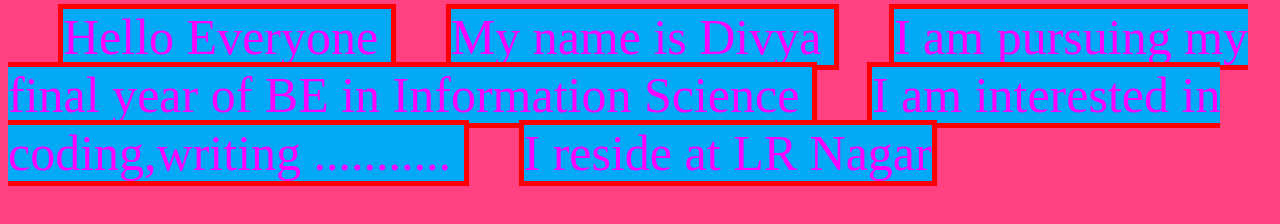
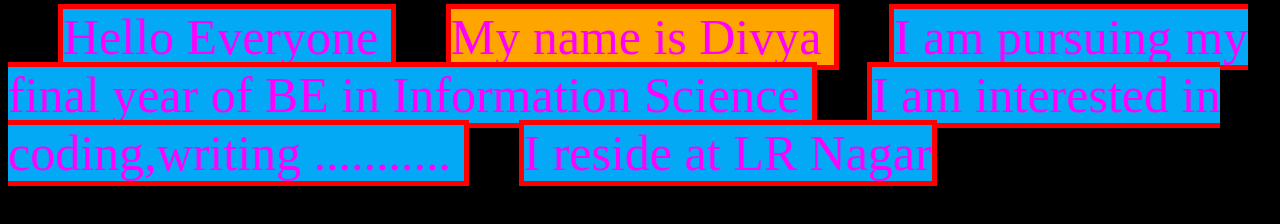
Before and after one commit to divya-ts/SimpleWebPage, a plain HTML site: page MyName.html in a window 1280 px wide. Drawn offline with Linux system fonts and the light colour scheme; files that its build step writes are made by us from their sources.

Commit message:
CSS file was included

```diff
--- a/MyName.html
+++ b/MyName.html
@@ -1,21 +1,22 @@
 <!DOCTYPE html>
 <html>
 	<head>
+		<link rel="stylesheet" type="text/css" href="my-name.css">
 	</head>
-	<body style="background-color: #FF4081; ">
-		<span style="background-color: #03A9F4 ; font-size: 50px; margin-left: 50px; margin-top: 100px; border:5px solid red; color:magenta;">
+	<body>
+		<span class="my-span">
 			Hello Everyone
 		</span>
-		<span style="background-color: #03A9F4 ; font-size: 50px; margin-left: 50px; margin-top: 100px; border:5px solid red; color:magenta; ">
+		<span class="my-span person-name">
 			My name is Divya
 		</span>
-		<span style="background-color: #03A9F4 ; font-size: 50px; margin-left: 50px; margin-top: 100px; border:5px solid red; color:magenta;">
+		<span class="my-span">
 			I am pursuing my final year of BE in Information Science
 		</span>
-		<span style="background-color: #03A9F4 ; font-size: 50px; margin-left: 50px; margin-top: 100px; border:5px solid red; color:magenta;">
+		<span class="my-span">
 			I am interested in coding,writing ...........
 		</span>
-		<span style="background-color: #03A9F4 ; font-size: 50px; margin-left: 50px; margin-top: 100px; border:5px solid red; color:magenta;">
+		<span class="my-span">
 			I reside at LR Nagar
 		</span>
 
--- /dev/null
+++ b/css/my-name.css
@@ -0,0 +1,16 @@
+.my-span{
+	background-color: #03A9F4;
+	font-size: 50px;
+	margin-left: 50px;
+	margin-top: 100px;
+	border:5px solid red;
+	color:magenta;
+}
+
+body{
+	background-color: black;
+}
+
+.person-name{
+	background-color: orange;
+}
```
